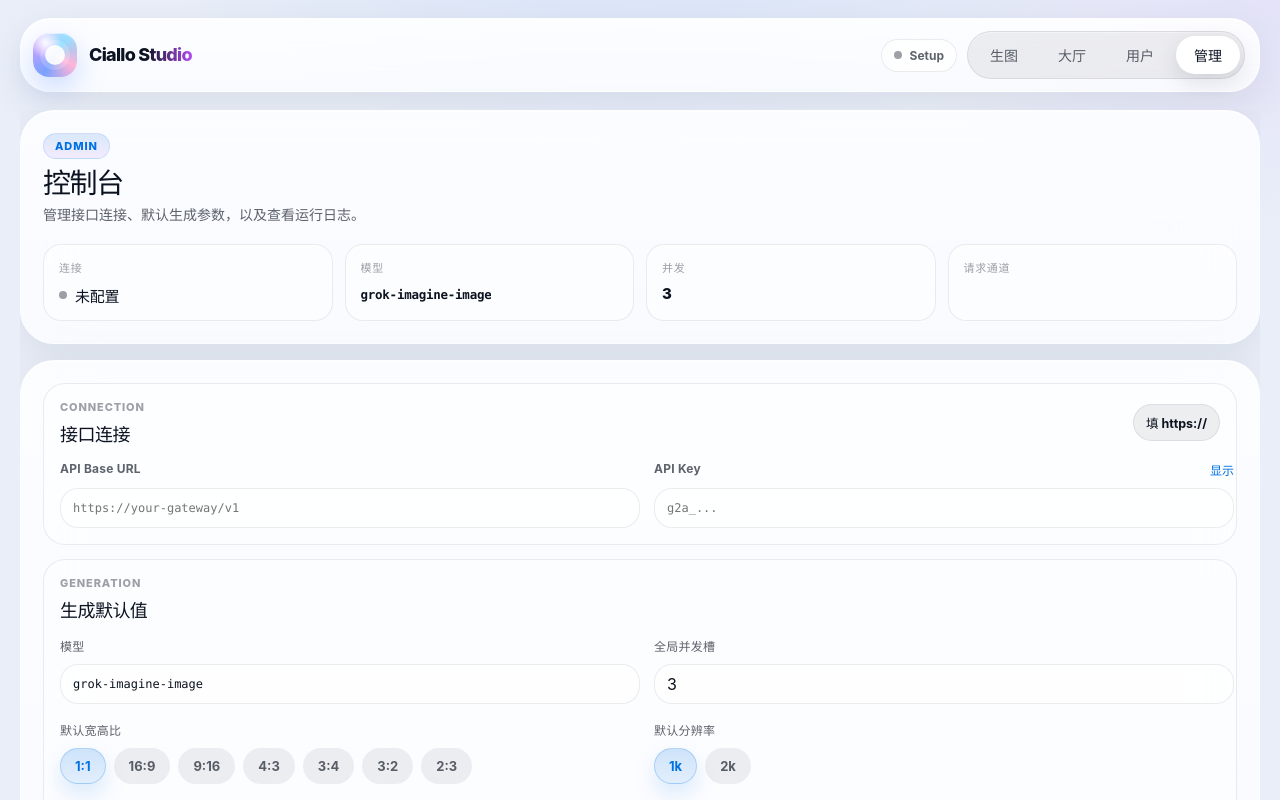
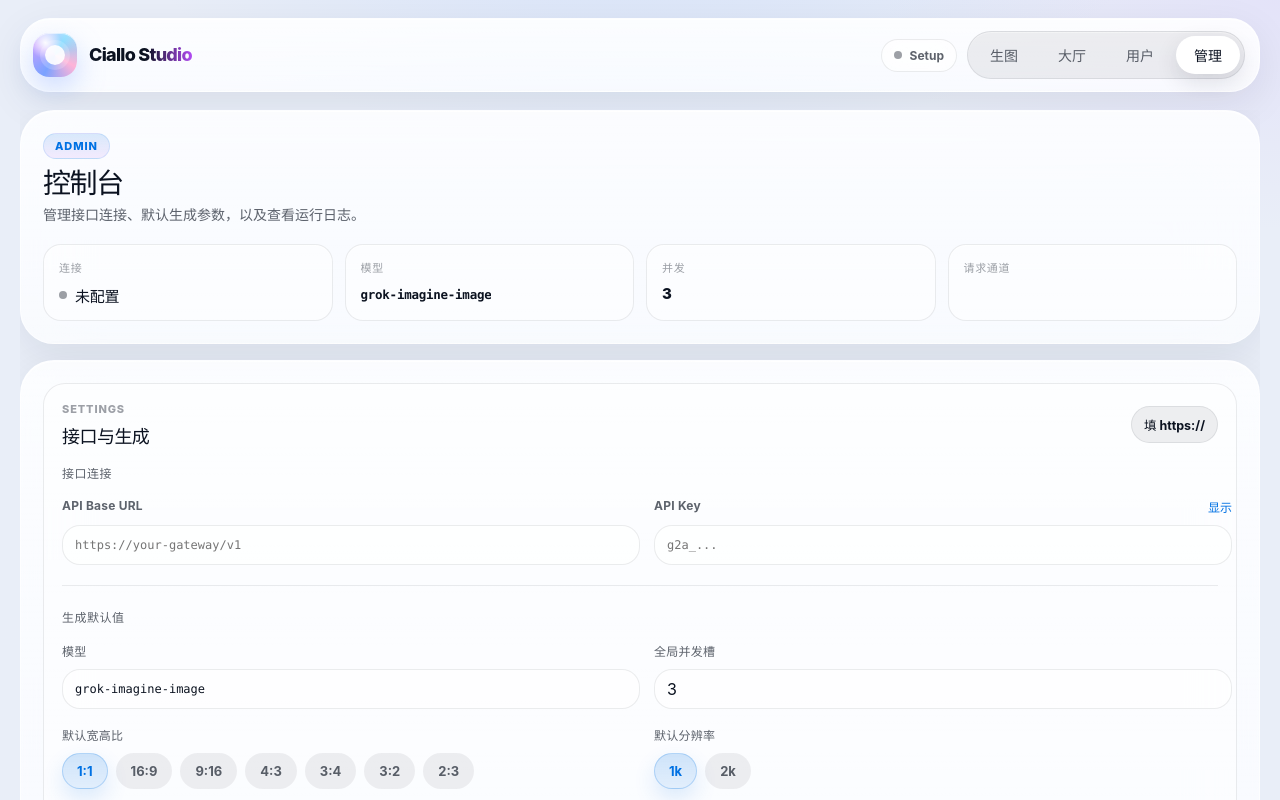
Before and after one commit to MurasameCyan/CialloStudio, a React (Vite) app: page / in a window 1280 px wide. Both pictures are taken after a click on the button "管理". Shown: the top 800 px of the page. Built offline with nearby package versions, Linux system fonts and the light colour scheme.

Commit message:
ui: merge connection and generation into one admin card

```diff
--- a/src/components/SettingsPage.tsx
+++ b/src/components/SettingsPage.tsx
@@ -192,11 +192,11 @@ export function SettingsPage({ settings, onChange, adminGateEnabled, onLockAdmin
       </section>
 
       <section className="panel admin-form-panel">
-        <div className="admin-section">
+        <div className="admin-section admin-section-merged">
           <div className="admin-section-head">
             <div>
-              <div className="section-card-title">Connection</div>
-              <h3 className="admin-section-title">接口连接</h3>
+              <div className="section-card-title">Settings</div>
+              <h3 className="admin-section-title">接口与生成</h3>
             </div>
             <button type="button" className="btn btn-secondary btn-sm" onClick={useExampleAbsolute}>
               填 https://
@@ -204,6 +204,7 @@ export function SettingsPage({ settings, onChange, adminGateEnabled, onLockAdmin
           </div>
 
           <div className="admin-stack">
+            <div className="admin-block-label">接口连接</div>
             <div className="admin-fields-2">
               <div className="field">
                 <div className="label-row">
@@ -238,21 +239,15 @@ export function SettingsPage({ settings, onChange, adminGateEnabled, onLockAdmin
                 />
               </div>
             </div>
-          </div>
-        </div>
 
-        <div className="admin-section">
-          <div className="admin-section-head">
-            <div>
-              <div className="section-card-title">Generation</div>
-              <h3 className="admin-section-title">生成默认值</h3>
-            </div>
-          </div>
+            <div className="admin-block-divider" role="separator" />
 
-          <div className="admin-stack">
+            <div className="admin-block-label">生成默认值</div>
             <div className="admin-fields-2">
               <div className="field">
+                <div className="label-row">
                   <label htmlFor="model">模型</label>
+                </div>
                 <input
                   id="model"
                   className="control mono"
@@ -269,7 +264,9 @@ export function SettingsPage({ settings, onChange, adminGateEnabled, onLockAdmin
                 </datalist>
               </div>
               <div className="field">
+                <div className="label-row">
                   <label htmlFor="concurrency">全局并发槽</label>
+                </div>
                 <input
                   id="concurrency"
                   className="control"
@@ -284,7 +281,9 @@ export function SettingsPage({ settings, onChange, adminGateEnabled, onLockAdmin
 
             <div className="admin-fields-2">
               <div className="field">
+                <div className="label-row">
                   <label>默认宽高比</label>
+                </div>
                 <div className="segmented">
                   {ASPECT_RATIOS.map((ratio) => (
                     <button
@@ -299,7 +298,9 @@ export function SettingsPage({ settings, onChange, adminGateEnabled, onLockAdmin
                 </div>
               </div>
               <div className="field">
+                <div className="label-row">
                   <label>默认分辨率</label>
+                </div>
                 <div className="segmented">
                   {RESOLUTIONS.map((item) => {
                     const allowed = modelCap.allowedResolutions.includes(item);
@@ -320,20 +321,11 @@ export function SettingsPage({ settings, onChange, adminGateEnabled, onLockAdmin
                 </div>
               </div>
             </div>
-            <div className="field-hint">
-              并发 1–8。{modelCap.note}
-            </div>
-          </div>
-        </div>
 
             {models.length > 0 ? (
-          <div className="admin-section">
-            <div className="admin-section-head">
-              <div>
-                <div className="section-card-title">Models</div>
-                <h3 className="admin-section-title">可用模型</h3>
-              </div>
-            </div>
+              <>
+                <div className="admin-block-divider" role="separator" />
+                <div className="admin-block-label">可用模型</div>
                 <div className="admin-model-grid" role="listbox" aria-label="可用模型">
                   {models.map((model) => (
                     <button
@@ -349,10 +341,10 @@ export function SettingsPage({ settings, onChange, adminGateEnabled, onLockAdmin
                     </button>
                   ))}
                 </div>
-          </div>
+              </>
             ) : null}
 
-        <div className="admin-actions">
+            <div className="admin-actions admin-actions-inline">
               <div className="btn-row">
                 <button type="button" className="btn btn-primary" disabled={busy} onClick={handleTestAndLoadModels}>
                   {busy ? "测试中…" : "测试连接"}
@@ -366,9 +358,9 @@ export function SettingsPage({ settings, onChange, adminGateEnabled, onLockAdmin
               </div>
               {message ? (
                 <div className={`status ${ok === true ? "ok" : ok === false ? "err" : ""}`}>{message}</div>
-          ) : (
-            <div className="admin-actions-hint">先测试连接，确认模型列表后再回生图页使用。</div>
-          )}
+              ) : null}
+            </div>
+          </div>
         </div>
       </section>
 
--- a/src/styles/ios26.css
+++ b/src/styles/ios26.css
@@ -1144,9 +1144,10 @@ a {
 
 .admin-form-panel {
   display: grid;
-  gap: 14px;
-}
-
+  gap: 0;
+}
+
+/* 单卡片内合并：接口 + 生成 + 模型 + 操作 */
 .admin-section {
   position: relative;
   z-index: 1;
@@ -1154,6 +1155,31 @@ a {
   padding: 16px;
   background: rgba(255, 255, 255, 0.4);
   border: 1px solid var(--separator);
+}
+
+.admin-section-merged {
+  padding: 18px;
+}
+
+.admin-block-label {
+  font-size: 12px;
+  font-weight: 780;
+  letter-spacing: 0.04em;
+  color: var(--text-secondary);
+  margin: 2px 0 0;
+}
+
+.admin-block-divider {
+  height: 1px;
+  width: 100%;
+  margin: 4px 0;
+  background: var(--separator);
+  border: 0;
+}
+
+.admin-actions-inline {
+  margin-top: 4px;
+  padding: 12px;
 }
 
 @media (prefers-color-scheme: dark) {
```
Lines whose indentation alone changed are shown as unchanged.
